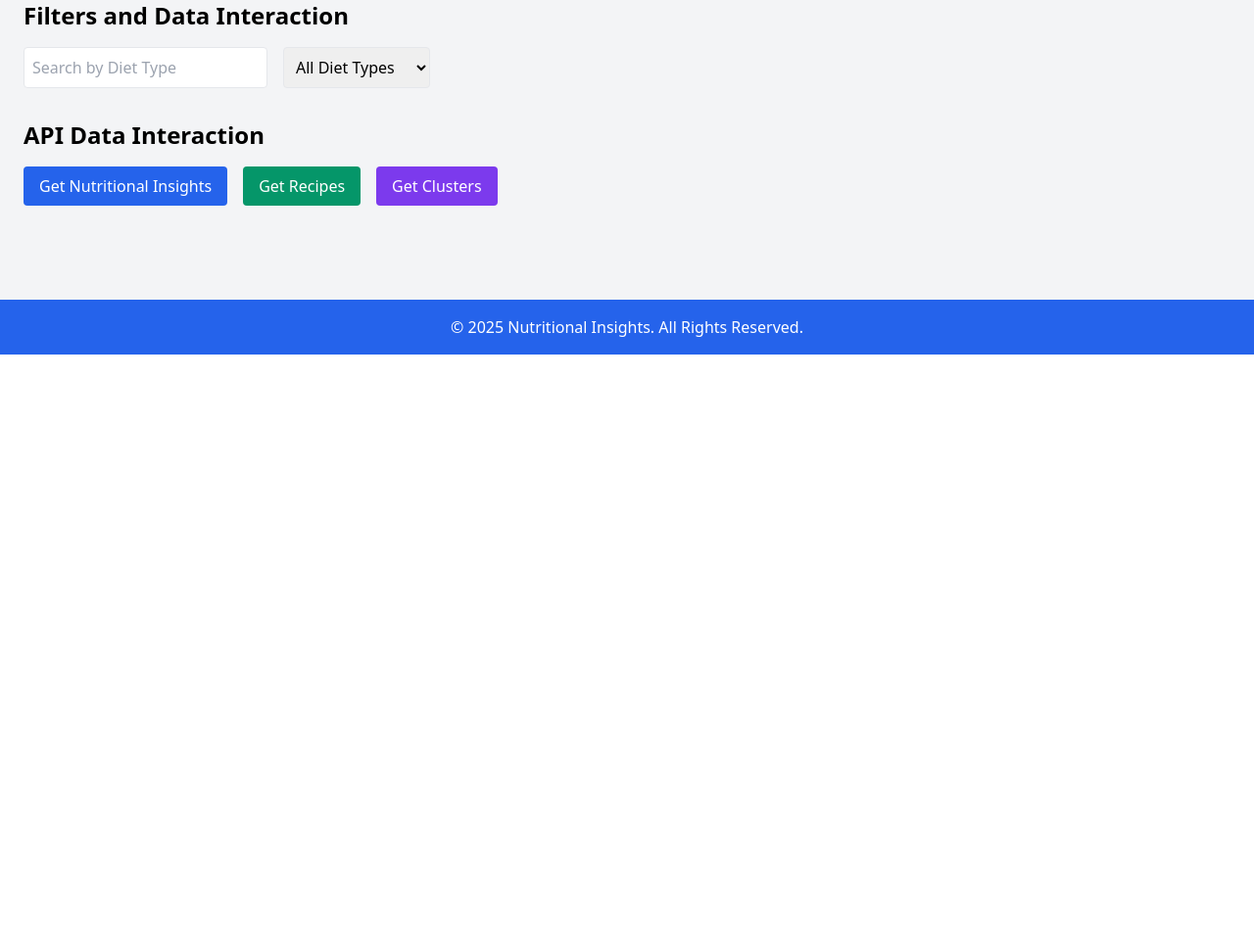
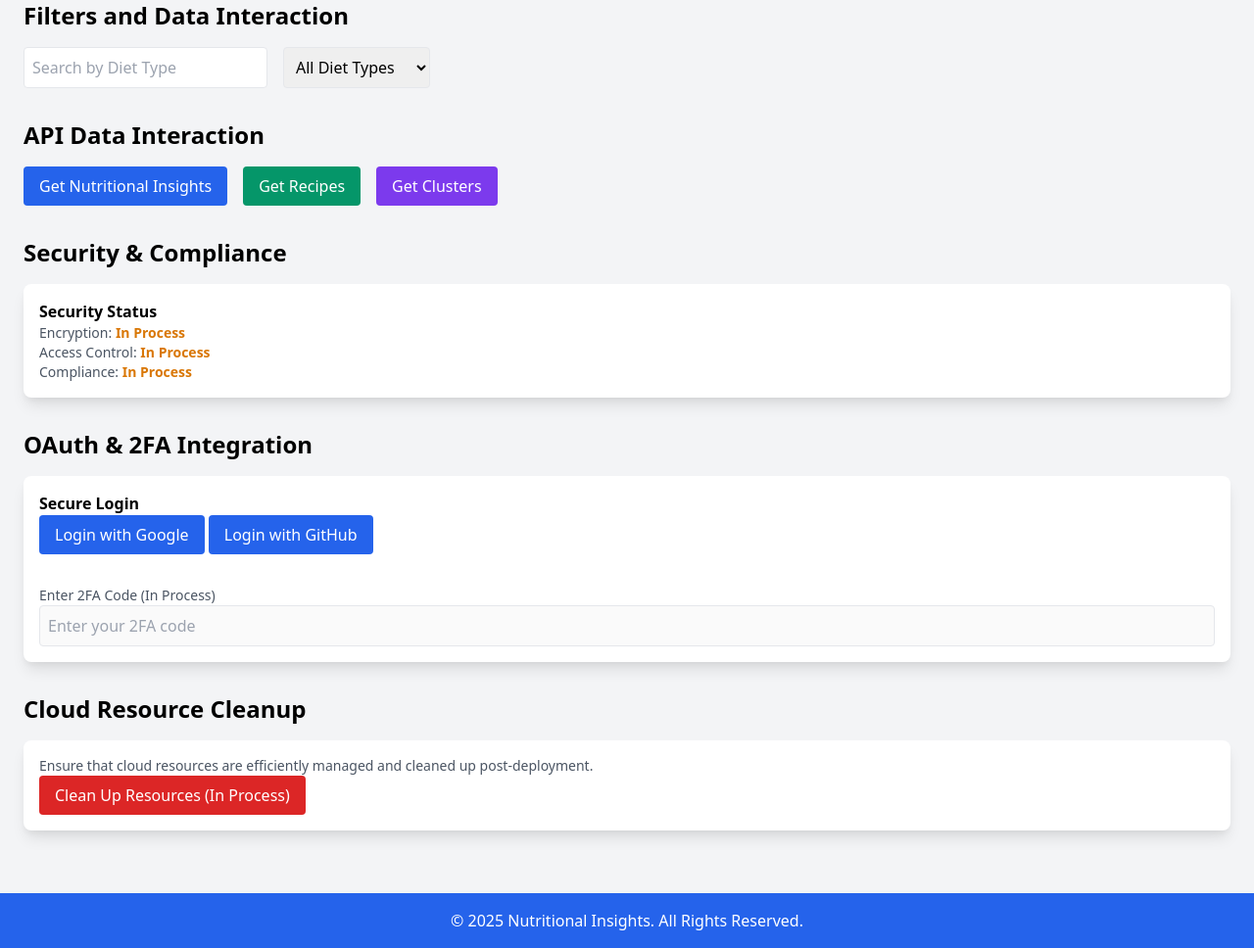
Before and after one commit to victoriacheng15/cloud-powered-nutritional-insights, a Flask app: page / in a window 1280 px wide. Shown: the part 992-1960 px from the top of the page at 98% size. Before the commit the page ends 1354 px from the top, so only its background shows below. Run offline with Flask 3, Linux system fonts and the light colour scheme; data that the repository does not hold is empty; some libraries are stand-ins or nearby versions.

Commit message:
add UI for security, 2FA and cloud resource clean up (#32)

```diff
--- a/project3/templates/index.html
+++ b/project3/templates/index.html
@@ -77,6 +77,40 @@
         <!-- Hidden h3 headings for dynamic table insertion -->
         <h3 id="recipes-heading" class="text-xl font-semibold mb-4 hidden">Recipes</h3>
         <h3 id="clusters-heading" class="text-xl font-semibold mb-4 hidden">Nutritional Clusters</h3>
+
+        <!-- Security & Compliance -->
+        <section class="mt-8">
+            <h2 class="text-2xl font-semibold mb-4">Security & Compliance</h2>
+            <div class="bg-white p-4 shadow-lg rounded-lg">
+                <h3 class="font-semibold">Security Status</h3>
+                <p class="text-sm text-gray-600">Encryption: <span class="font-semibold text-yellow-600">In Process</span></p>
+                <p class="text-sm text-gray-600">Access Control: <span class="font-semibold text-yellow-600">In Process</span></p>
+                <p class="text-sm text-gray-600">Compliance: <span class="font-semibold text-yellow-600">In Process</span></p>
+            </div>
+        </section>
+
+        <!-- OAuth / 2FA Integration -->
+        <section class="mt-8">
+            <h2 class="text-2xl font-semibold mb-4">OAuth & 2FA Integration</h2>
+            <div class="bg-white p-4 shadow-lg rounded-lg">
+                <h3 class="font-semibold">Secure Login</h3>
+                <button class="bg-blue-600 text-white py-2 px-4 rounded mb-4">Login with Google</button>
+                <button class="bg-blue-600 text-white py-2 px-4 rounded mb-4">Login with GitHub</button>
+                <div class="mt-4">
+                    <label for="2fa" class="block text-sm text-gray-600">Enter 2FA Code (In Process)</label>
+                    <input id="2fa" type="text" class="p-2 border rounded w-full" placeholder="Enter your 2FA code" disabled>
+                </div>
+            </div>
+        </section>
+
+        <!-- Cloud Resource Cleanup -->
+        <section class="mt-8">
+            <h2 class="text-2xl font-semibold mb-4">Cloud Resource Cleanup</h2>
+            <div class="bg-white p-4 shadow-lg rounded-lg">
+                <p class="text-sm text-gray-600">Ensure that cloud resources are efficiently managed and cleaned up post-deployment.</p>
+                <button class="bg-red-600 text-white py-2 px-4 rounded" disabled>Clean Up Resources (In Process)</button>
+            </div>
+        </section>
     </main>
 
     <footer class="bg-blue-600 p-4 text-white text-center mt-10">
```
